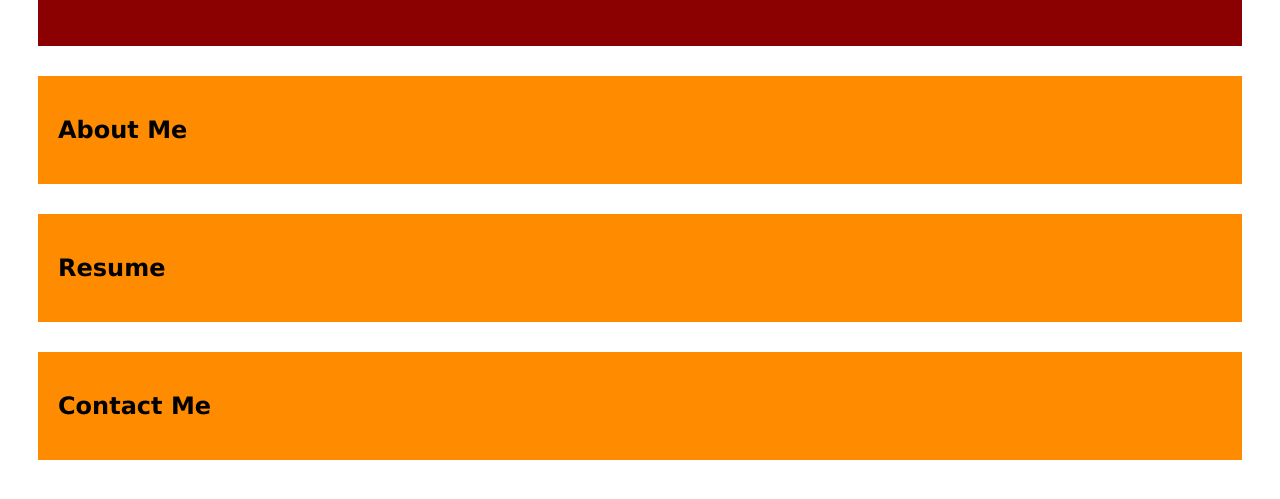
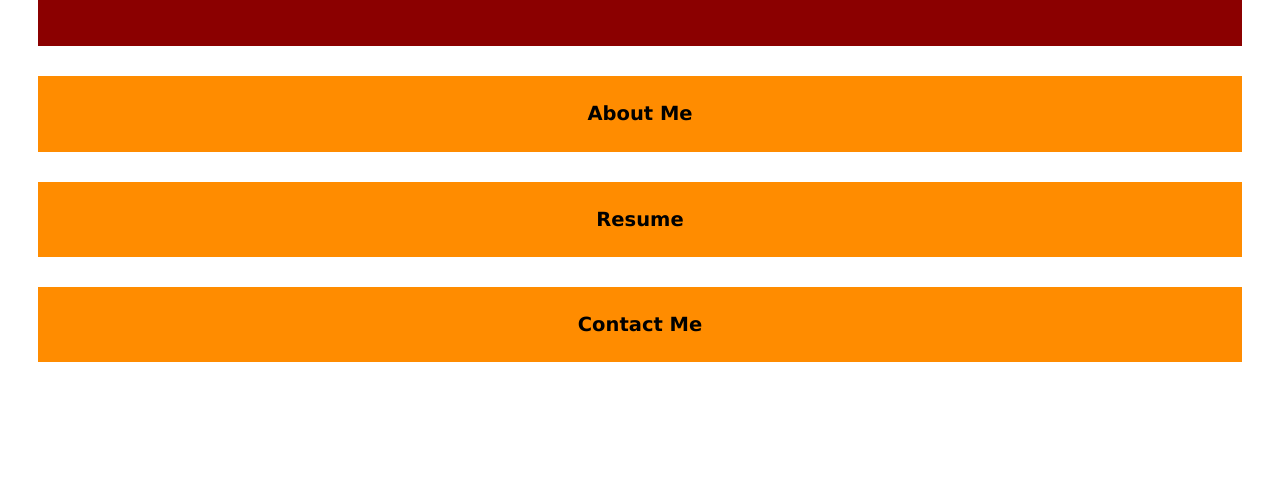
Before and after one commit to chrisharms/chrisharms.github.io, a plain HTML site: page index.html in a window 1280 px wide. Shown: the part 123-622 px from the top of the page. Drawn offline with Linux system fonts and the light colour scheme.

Commit message:
Update index.html

```diff
--- a/index.html
+++ b/index.html
@@ -19,8 +19,10 @@
             }
             .nav
             {
+                font-size: small;
+                text-align: center;
                 background-color: darkorange;
-                padding: 20px;
+                padding: 10px;
                 margin: 30px;
             }
         </style>
```
